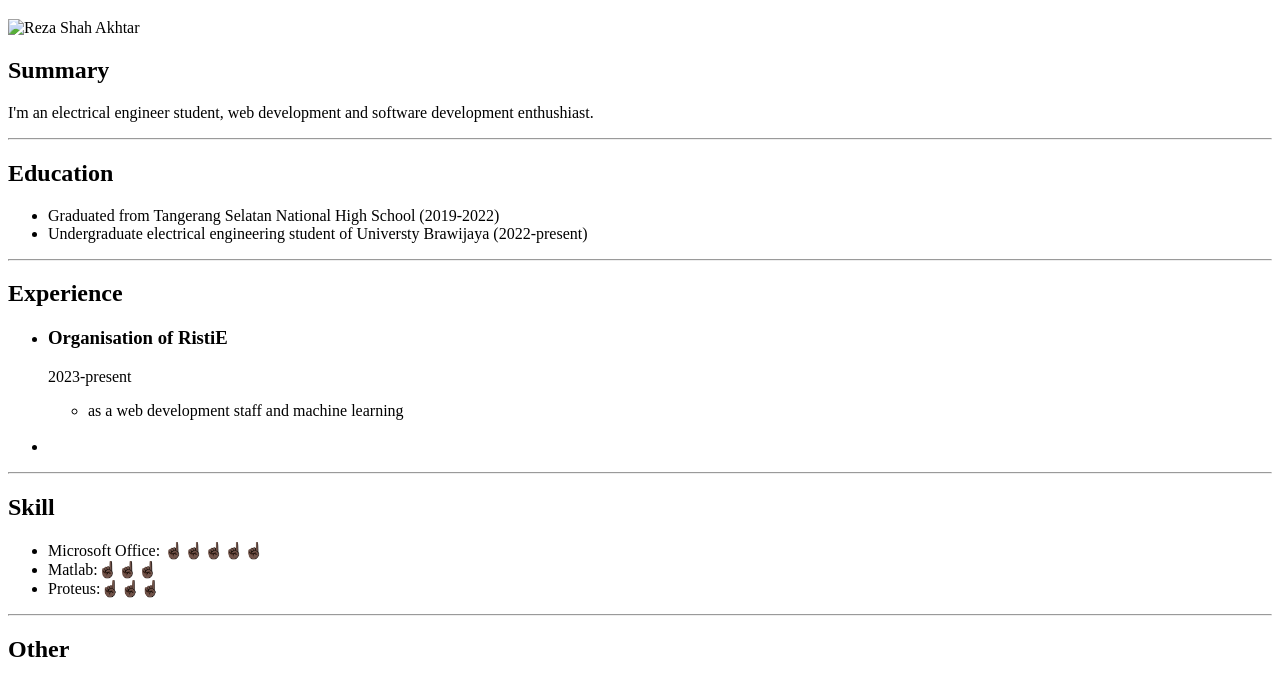
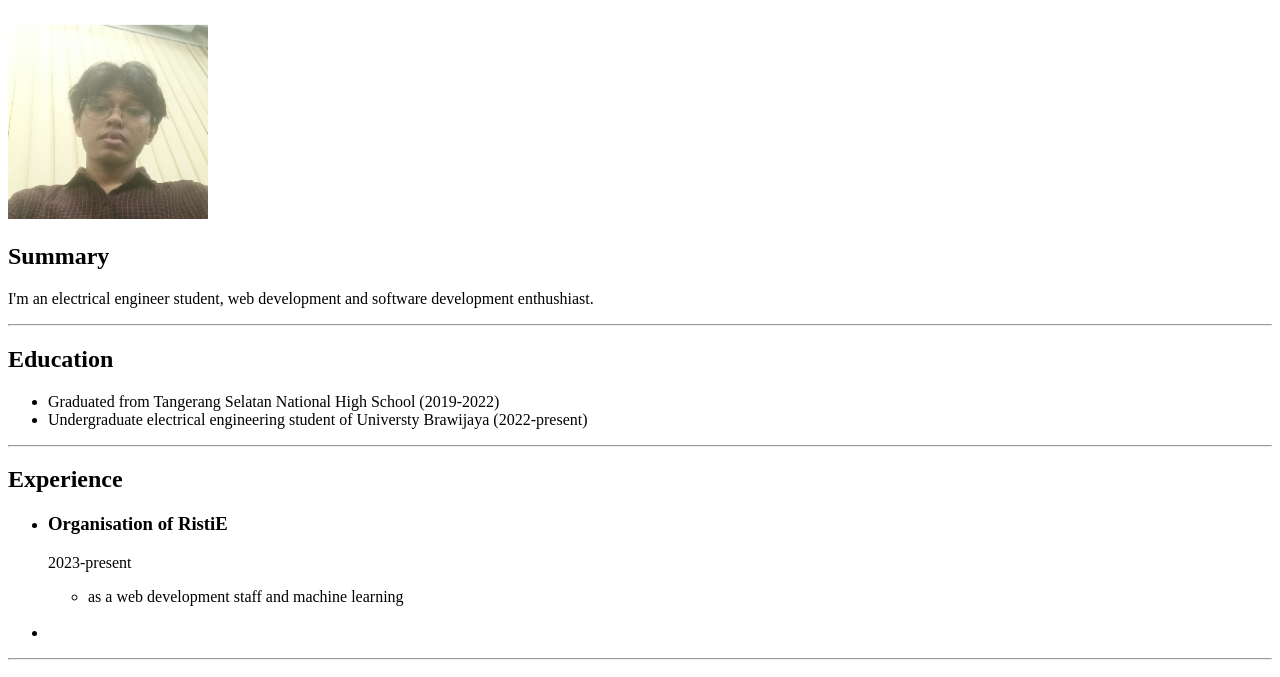
Before and after one commit to Zaels/html-portofolio, a plain HTML site: page index.html in a window 1280 px wide. Shown: the part 61-738 px from the top of the page. Drawn offline with Linux system fonts and the light colour scheme; the site is published under a folder, as on GitHub Pages, so addresses that start at the root find nothing.

Commit message:
Update index.html

```diff
--- a/index.html
+++ b/index.html
@@ -24,7 +24,7 @@ https://developer.mozilla.org/en-US/docs/Web/HTML/Element/img#attr-height -->
 
 <body>
   <h1>Reza Shah Akhtar zaels</h1>
-  <img src="/assets/images/fotodiri.png" height="200" alt="Reza Shah Akhtar">
+  <img src="./assets/images/fotodiri.png" height="200" alt="Reza Shah Akhtar">
   <h2>Summary</h2>
   <p>I'm an electrical engineer student, web development and software development enthushiast.</p>
   <hr />
```
